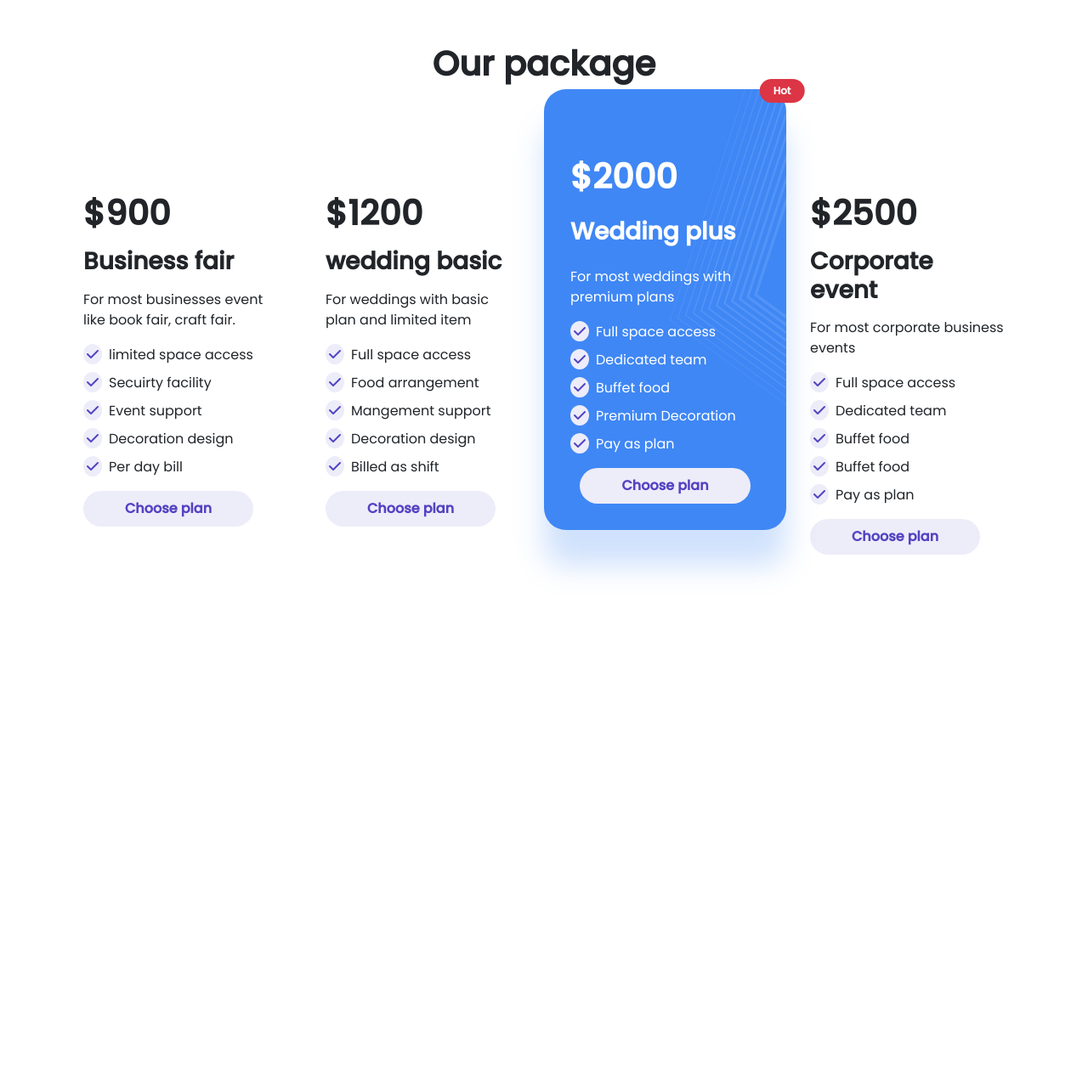
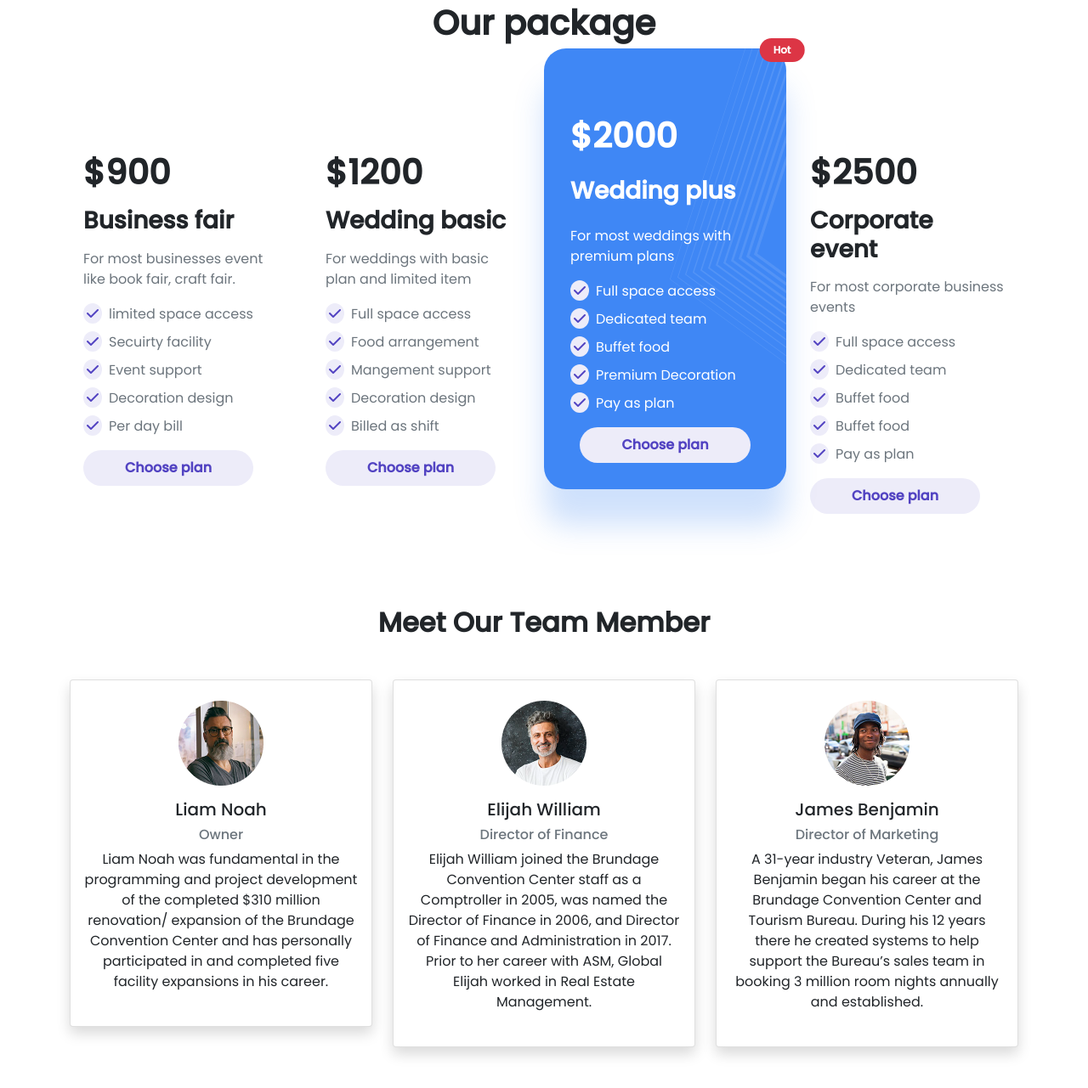
Before and after one commit to mdmahfujarrahman/brundage-convention-center, a plain HTML site: page index.html in a window 1280 px wide. Shown: the part 976-2257 px from the top of the page at 85% size. Before the commit the page ends 1738 px from the top, so only its background shows below. Drawn offline with nearby package versions, Linux system fonts and the light colour scheme; a web font is replaced by a local one.

Commit message:
team member section added

```diff
--- a/css/style.css
+++ b/css/style.css
@@ -29,7 +29,6 @@
     background-repeat: no-repeat;
     background-position-x: right;
     position: relative;
-
     bottom: 90px;
     padding: 15px 15px;
 }
--- a/index.html
+++ b/index.html
@@ -26,7 +26,7 @@
     <body>
         <header>
           <!-- navber -->
-            <nav class="navbar navbar-expand-lg fixed-top mb-5 mb-md-0 mb-lg-0" style="background-color: #313131;">
+            <nav class="navbar navbar-expand-lg fixed-top" style="background-color: #313131;">
                 <div class="container navbar-text-color">
                     <a class="navbar-brand text-white" href="#">Brundage Convention Center</a>
                     <button
@@ -157,9 +157,10 @@
               </div>
           </div>
           </section>
+          <!-- package section -->
           <section>
             <div class="container my-5 ">
-              <h2 class="fs-1 fw-bold text-center my-5 py-5">Our package</h2>
+              <h2 class="fs-1 fw-bold text-center mb-5 pb-5">Our package</h2>
               <div class="row mt-5 w-auto">
                 <div class="col-12 col-md-6 col-lg-3 mb-0 mb-md-5 mb-lg-0">
                     <div class="card-body">
@@ -168,7 +169,7 @@
                         <h2 class="fs-1 fw-bold my-3">$900</h2>
                         <h2 class="fs-3 fw-bold my-3">Business fair</h2>
                       </div>
-                      <div>
+                      <div class="text-muted">
                         <p>For most businesses event
                           like book fair, craft fair.</p>
                         <ul class="list-unstyled">
@@ -188,9 +189,9 @@
                     <div class="card-body">
                       <div>
                         <h2 class="fs-1 fw-bold my-3">$1200</h2>
-                        <h2 class="fs-3 fw-bold my-3">wedding basic</h2>
+                        <h2 class="fs-3 fw-bold my-3">Wedding basic</h2>
                       </div>
-                      <div>
+                      <div class="text-muted">
                         <p>For weddings with basic plan
                           and limited item</p>
                         <ul class="list-unstyled">
@@ -206,7 +207,7 @@
                       </div>
                      </div>
                 </div>
-                <div class="col-12 col-md-6 col-lg-3 weeding-plus m-auto m-md-0 m-lg-0 ">
+                <div class="col-12 col-md-6 col-lg-3 weeding-plus">
                   <button type="button" class="btn position-relative hot-badge">
 
                     <span class="position-absolute px-3 py-2 top-0 start-100 translate-middle badge rounded-pill bg-danger">
@@ -240,7 +241,7 @@
                         <h2 class="fs-1 fw-bold my-3">$2500</h2>
                         <h2 class="fs-3 fw-bold my-3">Corporate event</h2>
                       </div>
-                      <div>
+                      <div class="text-muted">
                         <p>For most corporate business
                           events</p>
                         <ul class="list-unstyled">
@@ -256,6 +257,44 @@
                       </div>
                      </div>
                 </div>
+              </div>
+            </div>
+          </section>
+          <!-- Our team -->
+          <section>
+            <div class="container my-5">
+              <h2 class="text-center my-5 fs-2 fw-bold">Meet Our Team Member</h2>
+              <div class="row row-cols-1 row-cols-md-3 g-4">
+                  <div class="col">
+                    <div class="card text-center py-4 shadow rounded-4">
+                      <div><img src="/images/Slider/person 1.png" class="img-fluid" width="100" alt="owner images"></div>
+                      <div class="card-body">
+                        <h5 class="card-title">Liam Noah</h5>
+                        <h6 class="text-muted">Owner</h6>
+                        <p class="card-text">Liam Noah was fundamental in the programming and project development of the completed $310 million renovation/ expansion of the Brundage Convention Center and has personally participated in and completed five facility expansions in his career.</p>
+                      </div>
+                    </div>
+                  </div>
+                  <div class="col">
+                    <div class="card text-center py-4 shadow">
+                      <div><img src="/images/Slider/person 2.png" class="img-fluid" width="100" alt="owner images"></div>
+                      <div class="card-body">
+                        <h5 class="card-title">Elijah William</h5>
+                        <h6 class="text-muted">Director of Finance</h6>
+                        <p class="card-text">Elijah William joined the Brundage Convention Center staff as a Comptroller in 2005, was named the Director of Finance in 2006, and Director of Finance and Administration in 2017.  Prior to her career with ASM, Global Elijah worked in Real Estate Management.</p>
+                      </div>
+                    </div>
+                  </div>
+                  <div class="col">
+                    <div class="card text-center py-4 shadow">
+                      <div><img src="/images/Slider/person 3.png" class="img-fluid" width="100" alt="owner images"></div>
+                      <div class="card-body">
+                        <h5 class="card-title">James Benjamin</h5>
+                        <h6 class="text-muted">Director of  Marketing</h6>
+                        <p class="card-text">A 31-year industry Veteran, James Benjamin began his career at the Brundage Convention Center and Tourism Bureau. During his 12 years there he created systems to help support the Bureau’s sales team in booking 3 million room nights annually and established.</p>
+                      </div>
+                    </div>
+                  </div>
               </div>
             </div>
           </section>
```
